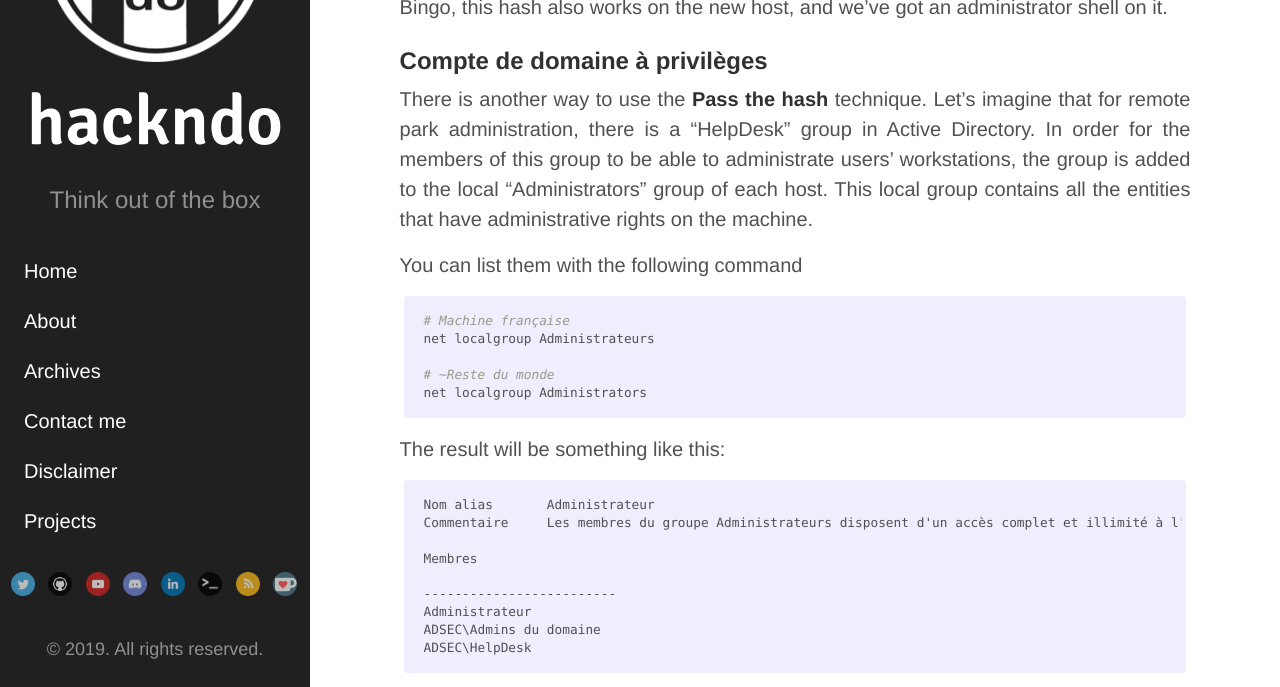
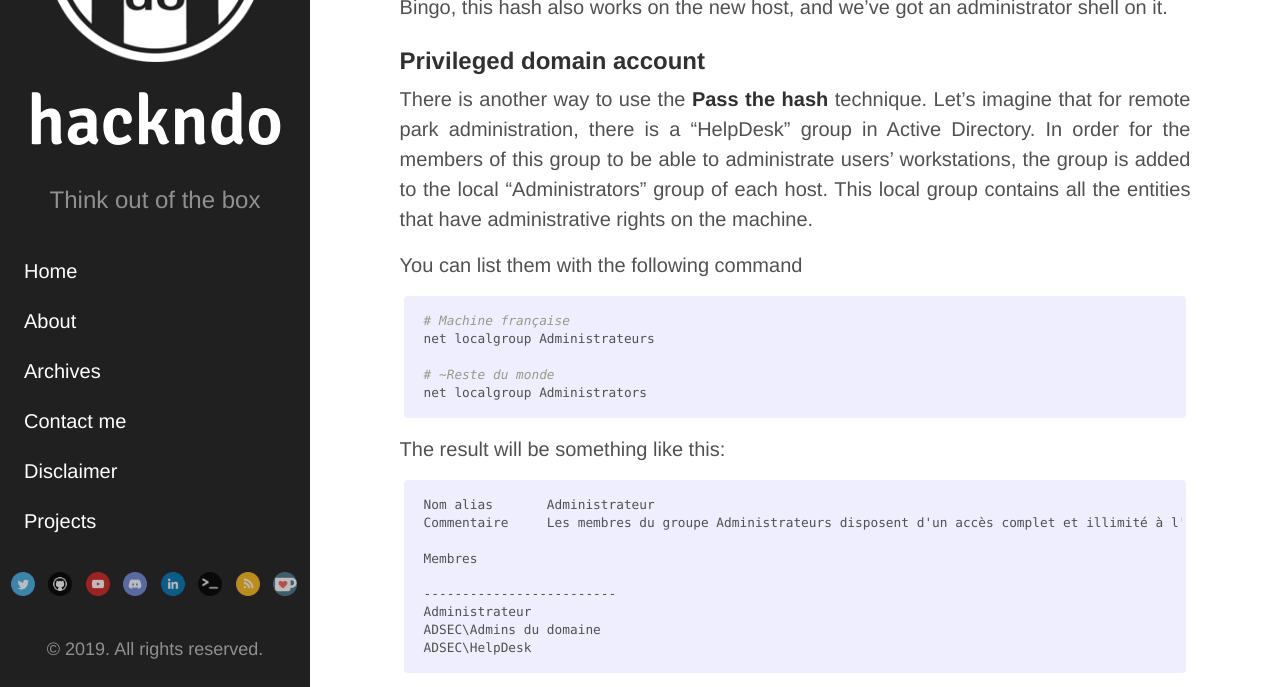
Before and after one commit to Hackndo/en.hackndo.github.io, a Jekyll site: the page built from _posts/2019-12-17-pass-the-hash.md, in a window 1280 px wide and 900 px high, scrolled down 9190 px, cut to the strip 213-900 px from the top of the window. Built offline with Jekyll 4.4.1, drawn with Linux system fonts in a browser that asks for light colours; comment, search, counter and statistics services are not loaded.

Commit message:
Fix french

```diff
--- a/_posts/2019-12-17-pass-the-hash.md
+++ b/_posts/2019-12-17-pass-the-hash.md
@@ -166,7 +166,7 @@ As an example, we found that the NT hash for the user `Administrator` is `20cc65
 
 Bingo, this hash also works on the new host, and we've got an administrator shell on it.
 
-### Compte de domaine à privilèges
+### Privileged domain account
 
 There is another way to use the **Pass the hash** technique. Let's imagine that for remote park administration, there is a "HelpDesk" group in Active Directory. In order for the members of this group to be able to administrate users' workstations, the group is added to the local "Administrators" group of each host. This local group contains all the entities that have administrative rights on the machine.
 
```
